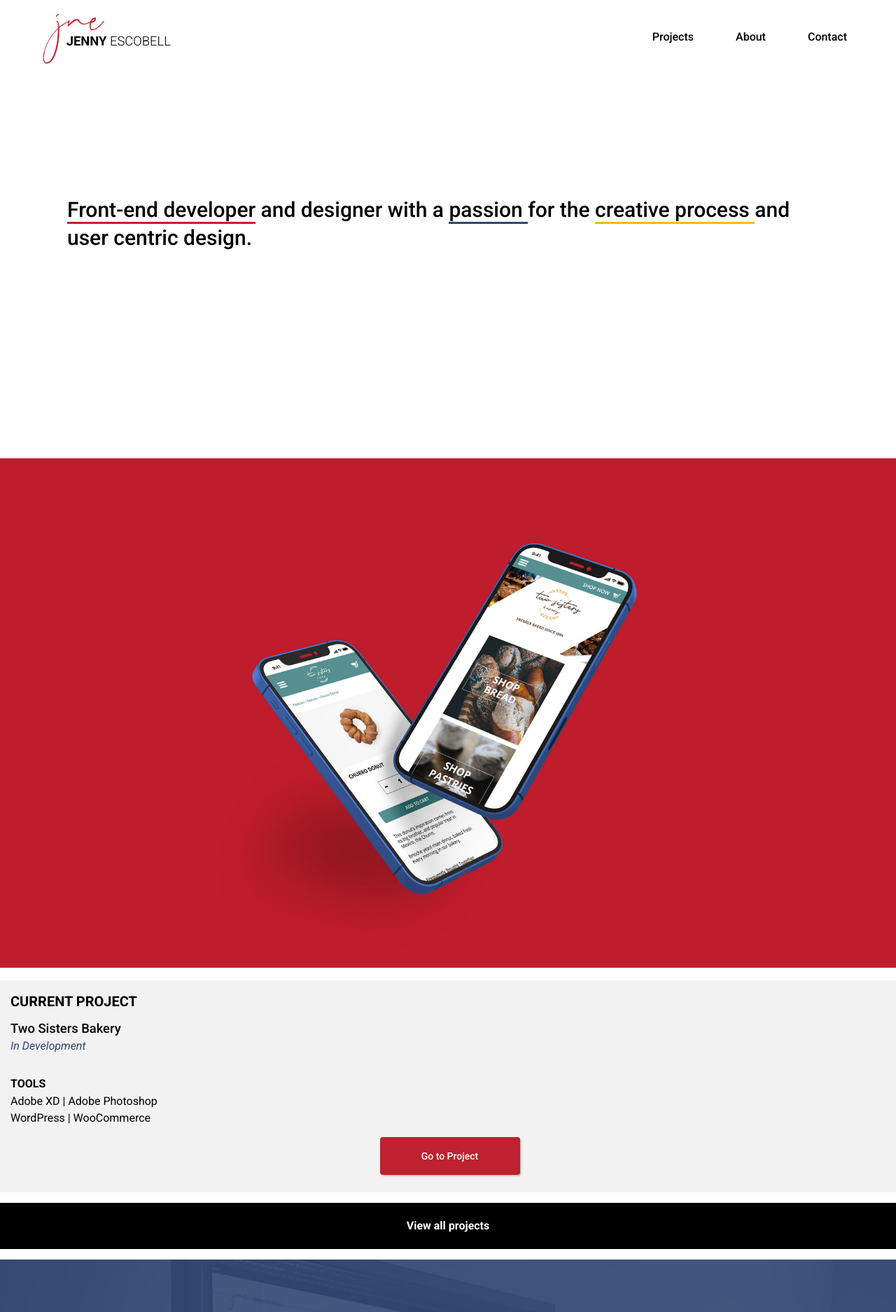
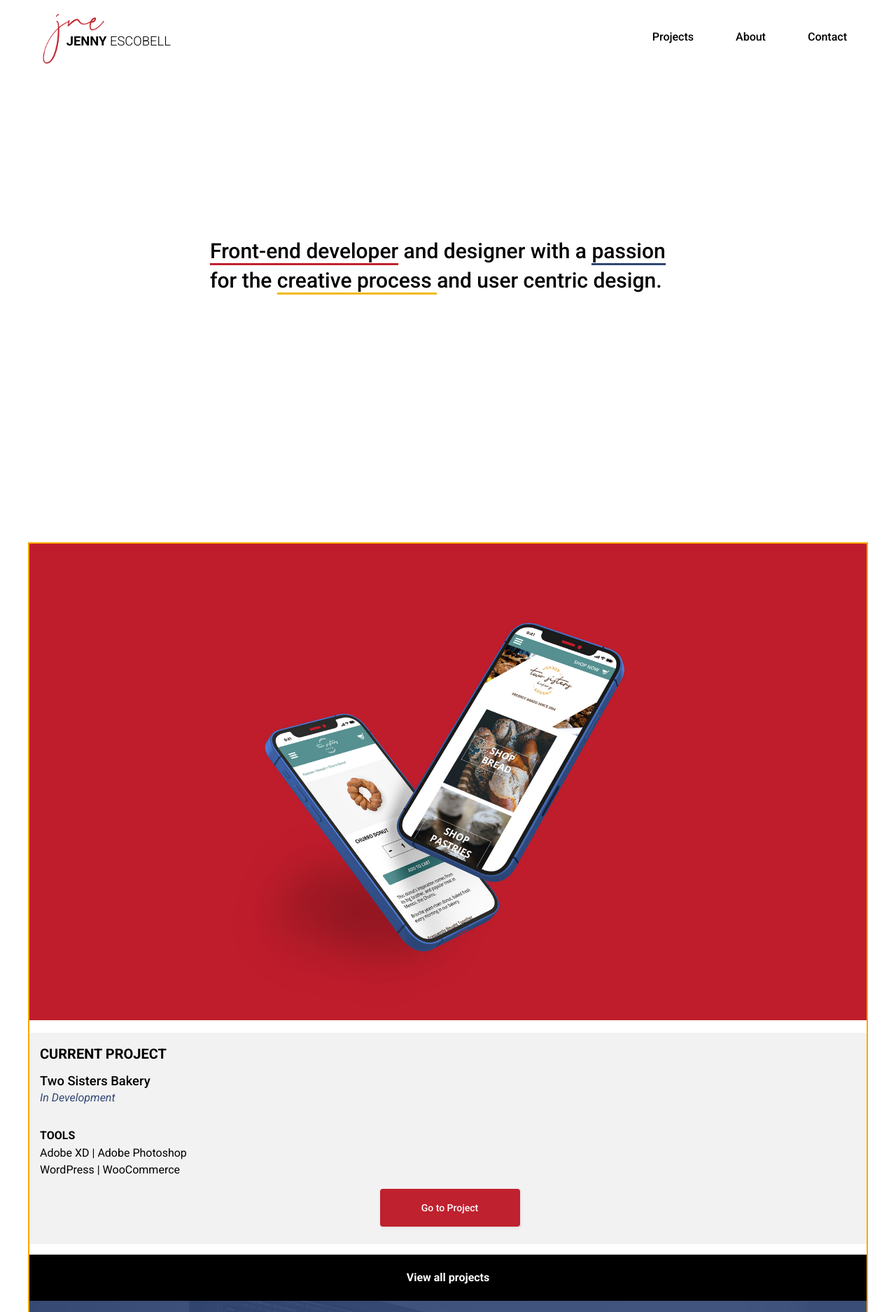
Before and after one commit to jennyesc/portfolio, a PHP site: page / in a window 1280 px wide. Shown: the top 1875 px of the page at 70% size. Run offline with PHP 8.4, Linux system fonts and the light colour scheme; some libraries are stand-ins or nearby versions.

Commit message:
Styling for mobile (home)

```diff
--- /dev/null
+++ b/css/base/_buttons.scss
@@ -0,0 +1,99 @@
+
+//Base Settings
+@use '../base/vars' as *;
+@use '../base/typography' as *;
+@use '../utilities/mixins' as *;
+@use '../utilities/functions' as *;
+
+//buttons and link blocks
+
+.btn-container{
+    display: flex;
+    justify-content: center;
+    margin-top: 15px;
+
+    .faux-btn{
+        display: inline-block;
+        width: 200px;
+        border-radius: $border4;
+        text-align: center;
+        padding: 20px;
+        color: #fff;
+        font-weight: $medium;
+        font-size: 0.875rem;
+        @include box-shadow();
+    }
+
+    .red-btn{
+        background: $jne-red;
+    }
+
+    .blue-btn{
+        background: $jne-blue;
+    }
+
+    .yellow-btn{
+        background: $jne-yellow;
+        color: #000;
+    }
+}
+
+.view-all-btn{
+    background: #000;
+    text-align: center;
+    cursor: pointer;
+
+    a{
+        color: #fff;
+        display: inline-block;
+        width: 100%;
+        padding: 25px;
+        font-weight: $bold;
+
+        &:hover{
+            font-weight: $light;
+            transition: 0.5s;
+        }
+    }
+}
+
+.about-btn{
+    background: $jne-blue;
+    text-align: center;
+
+    a{
+        color: #fff;
+        display: inline-block;
+        width: 100%;
+        padding: 25px;
+        font-weight: $bold;
+
+        &:hover{
+            font-weight: $light;
+            transition: 0.5s;
+        }
+    }
+}
+
+.top-btn{
+    display: none;
+    position: fixed;
+    bottom: 100px;
+    right: 10px;
+    z-index: 99;
+    outline: none;
+    color: $jne-red;
+    cursor: pointer;
+    font-size: 1.5rem;
+    background: none;
+    opacity: 0.8;
+    border: none;
+
+    .fas{
+        border: solid 2px $jne-white;
+        border-radius: 50%;
+        background: $jne-white;
+        font-size: 1.5rem;
+        transition: 1s;
+    }
+}
--- a/css/base/_settings.scss
+++ b/css/base/_settings.scss
@@ -13,96 +13,3 @@ a{
     text-decoration: none;
     color: #000;
 }
-
-//buttons and link blocks
-
-.btn-container{
-    display: flex;
-    justify-content: center;
-    margin-top: 15px;
-
-    .faux-btn{
-        display: inline-block;
-        width: 200px;
-        border-radius: $border4;
-        text-align: center;
-        padding: 20px;
-        color: #fff;
-        font-weight: $medium;
-        font-size: 0.875rem;
-        box-shadow: $shadow;
-    }
-
-    .red-btn{
-        background: $jne-red;
-    }
-
-    .blue-btn{
-        background: $jne-blue;
-    }
-
-    .yellow-btn{
-        background: $jne-yellow;
-        color: #000;
-    }
-}
-
-.view-all-btn{
-    background: #000;
-    text-align: center;
-    cursor: pointer;
-
-    a{
-        color: #fff;
-        display: inline-block;
-        width: 100%;
-        padding: 25px;
-        font-weight: $bold;
-
-        &:hover{
-            font-weight: $light;
-            transition: 0.5s;
-        }
-    }
-}
-
-.about-btn{
-    background: $jne-blue;
-    text-align: center;
-
-    a{
-        color: #fff;
-        display: inline-block;
-        width: 100%;
-        padding: 25px;
-        font-weight: $bold;
-
-        &:hover{
-            font-weight: $light;
-            transition: 0.5s;
-        }
-    }
-}
-
-.top-btn{
-    display: none;
-    position: fixed;
-    bottom: 100px;
-    right: 10px;
-    z-index: 99;
-    outline: none;
-    color: $jne-red;
-    cursor: pointer;
-    font-size: 1.5rem;
-    background: none;
-    opacity: 0.8;
-    border: none;
-
-    .fas{
-        border: solid 2px $jne-white;
-        border-radius: 50%;
-        background: $jne-white;
-        font-size: 1.5rem;
-        transition: 1s;
-    }
-}
--- a/css/base/_vars.scss
+++ b/css/base/_vars.scss
@@ -24,9 +24,6 @@ $black: 900;
 //borders
 $border4: 4px;
 
-//box shadow
-$shadow: 2px 2px 3px -1px rgba(30,16,13,0.35);
-
 $padding: 10px 10px 25px 15px;
 
 //testing
--- a/css/main.scss
+++ b/css/main.scss
@@ -8,7 +8,7 @@
 
 
 //Page Styles
-@use 'pages/home';
+@use 'pages/index';
 @use 'pages/projects';
 @use 'pages/single-project';
 @use 'pages/about';
@@ -23,6 +23,7 @@
 @use 'pages/header';
 @use 'pages/nav';
 @use 'pages/footer';
+@use 'base/buttons';
 
 
 
--- a/css/pages/_accordion.scss
+++ b/css/pages/_accordion.scss
@@ -1,5 +1,6 @@
 
 @use '../base/vars' as *;
+@use '../utilities/mixins' as *;
 
 //Styles for Accordion on project page
 
@@ -91,7 +92,7 @@
       margin: 8px;
       width: 100px;
       height: 100px;
-      box-shadow: $shadow;
+      @include box-shadow;
       border-radius: $border4;
       position: relative;
 
--- a/css/pages/_contact.scss
+++ b/css/pages/_contact.scss
@@ -1,4 +1,5 @@
 @use '../base/vars' as *;
+@use '../utilities/mixins' as *;
 
 //styles for contact page
 
@@ -34,7 +35,7 @@
         line-height: 2rem;
 
         &:hover{
-            box-shadow: $shadow;
+           @include box-shadow();
         }
     }
     .box-text{
--- a/css/pages/_header.scss
+++ b/css/pages/_header.scss
@@ -50,6 +50,7 @@ header{
             height: 90px;
             padding: 10px 0 0 20px;
 
+
             .logo{
                 justify-content: flex-start;
                 width: 50%;
--- a/css/pages/_home.scss
+++ /dev/null
@@ -1,102 +0,0 @@
-@use '../base/vars' as *;
-
-//styles for index page
-
-main{
-    display: grid;
-    grid-row-gap: 15px;
-
-    .intro-container{
-        height: 80vh;
-        margin: 0 auto;
-        display: flex;
-        justify-content: center;
-        align-items: center;
-
-        .intro{
-            width: 85vw;
-            // border: $blueborder;
-            height: 80%;
-            display: flex;
-            align-items: center;
-
-            h2{
-                font-size: 1.875rem;
-                line-height: 2.5rem;
-                font-weight: $medium;
-
-                .red-block{
-                    border-bottom: 3px solid $jne-red;
-                }
-
-                .blue-block{
-                    border-bottom: 3px solid $jne-blue;
-                }
-
-                .yellow-block{
-                    border-bottom: 3px solid $jne-yellow;
-                }
-            }
-        }
-    }
-
-    .current-container{
-        display: grid;
-        flex-wrap: wrap;
-        align-items: center;
-        grid-row-gap: 15px;
-        position: relative;
-
-        img{
-            width: 100%;
-            height: 100%;
-            object-fit: cover;
-        }
-
-        .cur-text-container{
-            padding: $padding;
-            align-content: center;
-            background: $jne-white;
-
-            //styles for .tools and .tools-par are in typography
-        }
-    }
-
-    .about-jenny-container{
-        display: grid;
-        flex-wrap: wrap;
-        align-items: center;
-        grid-row-gap: 15px;
-
-        .about-text-container{
-            padding: 10px 20px 15px 15px;
-            max-width: 550px;
-
-            p{
-                margin-top: 10px;
-                line-height: 1.35rem;
-            }
-        }
-    }
-
-    .index-box-cont{
-        display: grid;
-        grid-template-columns: repeat (2, 2fr);
-        grid-auto-rows: 50px;
-        grid-column-gap: 15px;
-        grid-template-areas:
-                "yellow-box  black-box"
-                "yellow-box  black-box";
-
-
-        .yellow-box{
-            background: $jne-yellow;
-            grid-area: yellow-box;
-        }
-
-        .black-box{
-            background: #000;
-            grid-area: black-box;
-        }
-    }
-}
--- /dev/null
+++ b/css/pages/_index.scss
@@ -0,0 +1,131 @@
+@use '../base/vars' as *;
+@use '../utilities/mixins' as *;
+
+//styles for index page
+
+main{
+    display: grid;
+    grid-row-gap: 15px;
+
+    .intro-container{
+        height: 80vh;
+        margin: 0 auto;
+        display: flex;
+        justify-content: center;
+        align-items: center;
+
+        .intro{
+            width: 85vw;
+            height: 80%;
+            display: flex;
+            align-items: center;
+
+            h2{
+                font-size: 1.875rem;
+                line-height: 2.6rem;
+                font-weight: $medium;
+
+                .red-block{
+                    border-bottom: 3px solid $jne-red;
+                }
+
+                .blue-block{
+                    border-bottom: 3px solid $jne-blue;
+                }
+
+                .yellow-block{
+                    border-bottom: 3px solid $jne-yellow;
+                }
+            }
+        }
+        @media (min-width: 800px){
+            @include mc;
+            max-width: $siteWidth;
+            height: 95vh;
+
+            .intro{
+                max-width: 680px;
+            }
+        }
+
+    }//end intro container
+    .wrapper-desktop{
+        .current-container{
+            display: grid;
+            flex-wrap: wrap;
+            align-items: center;
+            grid-row-gap: 15px;
+            position: relative;
+
+            img{
+                width: 100%;
+                height: 100%;
+                object-fit: cover;
+            }
+
+            .cur-text-container{
+                padding: $padding;
+                align-content: center;
+                background: $jne-white;
+
+                //styles for .tools and .tools-par are in typography
+            }
+        }
+
+        .about-jenny-container{
+            display: grid;
+            flex-wrap: wrap;
+            align-items: center;
+            grid-row-gap: 15px;
+
+            .about-text-container{
+                padding: 10px 20px 15px 15px;
+                max-width: 550px;
+
+                p{
+                    margin-top: 10px;
+                    line-height: 1.35rem;
+                }
+            }
+        }
+
+        .index-box-cont{
+            display: grid;
+            grid-template-columns: repeat (2, 2fr);
+            grid-auto-rows: 50px;
+            grid-column-gap: 15px;
+            grid-template-areas:
+                    "yellow-box  black-box"
+                    "yellow-box  black-box";
+
+
+            .yellow-box{
+                background: $jne-yellow;
+                grid-area: yellow-box;
+            }
+
+            .black-box{
+                background: #000;
+                grid-area: black-box;
+            }
+        }
+
+        @media (min-width: 800px){
+            @include mc;
+            max-width: $siteWidth;
+            border: $orangeborder;
+            display: grid;
+            grid-template-columns: repeat(1, 2fr);
+        //    grid-auto-rows: 300px;
+            // grid-gap: 1rem;
+            // grid-template-areas:
+
+
+
+
+
+
+
+        }//end @media for wrapper desktop
+    }//end wrapper desktop
+} //end main
--- a/css/utilities/_mixins.scss
+++ b/css/utilities/_mixins.scss
@@ -4,19 +4,7 @@
 
 //Mixins
 
-//MC - Centres an element within margin
-
-// @mixin mc($isImage: false, $top: 0, $bottom: 0){
-//     @if($isImage == true){
-//         display: block;
-//     }
-//     margin: {
-//         top: $top;
-//         bottom: $bottom;
-//         left: auto;
-//         right: auto;
-//     }
-// }
+//MC - Centres an element
 
 @mixin mc(){
     max-width: $siteWidth;
@@ -31,3 +19,9 @@
         @content;
     }
 }
+//box shadows
+@mixin box-shadow(){
+    -webkit-box-shadow: 1px 2px 3px 1px rgba(201,201,201,0.3);
+    -moz-box-shadow: 1px 2px 3px 1px rgba(201,201,201,0.3);
+    box-shadow: 1px 2px 3px 1px rgba(201,201,201,0.3);
+}
--- a/index.php
+++ b/index.php
@@ -45,8 +45,9 @@
             </div>
         </section>
 
+        <div class="wrapper-desktop">
             <section class="current-container">
-            <picture>
+                <picture class="cur-img">
                     <source media="(max-width: 500px)" srcset="images/two-sisters-mobile-500.jpg">
                     <source media="(max-width: 750px)" srcset="images/two-sisters-mobile-1000.jpg">
                     <source media="(min-width: 750px)" srcset="images/two-sisters-mobile-1200ls.jpg">
@@ -75,7 +76,7 @@
 
             <section class="about-jenny-container">
 
-            <picture>
+                <picture class="jne-pic">
                     <source media="(max-width: 500px)" srcset="images/about-jenny-320w.jpg">
                     <source media="(max-width: 750px)" srcset="images/about-jenny-750w.jpg">
                     <source media="(min-width: 750px)" srcset="images/about-jenny-1000w.jpg">
@@ -96,9 +97,10 @@
             </article>
 
             <section class="index-box-cont">
-            <div class="yellow-box"><p>Home</p></div>
-            <div class="black-box"><p>Go to projects</p></div>
+                <div class="yellow-box"></div>
+                <div class="black-box"></div>
             </section>
+    </div> <!-- end wrapper desktop  -->
 
         <button onclick="topFunction()" id="myBtn" class="top-btn" title="Go to top"><i class="fas fa-arrow-circle-up"></i> </button>
 
--- a/styles/main.css
+++ b/styles/main.css
@@ -139,88 +139,6 @@ a {
   color: #000;
 }
 
-.btn-container {
-  display: flex;
-  justify-content: center;
-  margin-top: 15px;
-}
-.btn-container .faux-btn {
-  display: inline-block;
-  width: 200px;
-  border-radius: 4px;
-  text-align: center;
-  padding: 20px;
-  color: #fff;
-  font-weight: 500;
-  font-size: 0.875rem;
-  box-shadow: 2px 2px 3px -1px rgba(30, 16, 13, 0.35);
-}
-.btn-container .red-btn {
-  background: #BF212e;
-}
-.btn-container .blue-btn {
-  background: #304673;
-}
-.btn-container .yellow-btn {
-  background: #f2b90c;
-  color: #000;
-}
-
-.view-all-btn {
-  background: #000;
-  text-align: center;
-  cursor: pointer;
-}
-.view-all-btn a {
-  color: #fff;
-  display: inline-block;
-  width: 100%;
-  padding: 25px;
-  font-weight: 700;
-}
-.view-all-btn a:hover {
-  font-weight: 300;
-  transition: 0.5s;
-}
-
-.about-btn {
-  background: #304673;
-  text-align: center;
-}
-.about-btn a {
-  color: #fff;
-  display: inline-block;
-  width: 100%;
-  padding: 25px;
-  font-weight: 700;
-}
-.about-btn a:hover {
-  font-weight: 300;
-  transition: 0.5s;
-}
-
-.top-btn {
-  display: none;
-  position: fixed;
-  bottom: 100px;
-  right: 10px;
-  z-index: 99;
-  outline: none;
-  color: #BF212e;
-  cursor: pointer;
-  font-size: 1.5rem;
-  background: none;
-  opacity: 0.8;
-  border: none;
-}
-.top-btn .fas {
-  border: solid 2px #f2f2f2;
-  border-radius: 50%;
-  background: #f2f2f2;
-  font-size: 1.5rem;
-  transition: 1s;
-}
-
 main {
   display: grid;
   grid-row-gap: 15px;
@@ -240,7 +158,7 @@ main .intro-container .intro {
 }
 main .intro-container .intro h2 {
   font-size: 1.875rem;
-  line-height: 2.5rem;
+  line-height: 2.6rem;
   font-weight: 500;
 }
 main .intro-container .intro h2 .red-block {
@@ -252,51 +170,72 @@ main .intro-container .intro h2 .blue-block {
 main .intro-container .intro h2 .yellow-block {
   border-bottom: 3px solid #f2b90c;
 }
-main .current-container {
+@media (min-width: 800px) {
+  main .intro-container {
+    max-width: 1200px;
+    margin: 0 auto;
+    max-width: 1200px;
+    height: 95vh;
+  }
+  main .intro-container .intro {
+    max-width: 680px;
+  }
+}
+main .wrapper-desktop .current-container {
   display: grid;
   flex-wrap: wrap;
   align-items: center;
   grid-row-gap: 15px;
   position: relative;
 }
-main .current-container img {
+main .wrapper-desktop .current-container img {
   width: 100%;
   height: 100%;
   object-fit: cover;
 }
-main .current-container .cur-text-container {
+main .wrapper-desktop .current-container .cur-text-container {
   padding: 10px 10px 25px 15px;
   align-content: center;
   background: #f2f2f2;
 }
-main .about-jenny-container {
+main .wrapper-desktop .about-jenny-container {
   display: grid;
   flex-wrap: wrap;
   align-items: center;
   grid-row-gap: 15px;
 }
-main .about-jenny-container .about-text-container {
+main .wrapper-desktop .about-jenny-container .about-text-container {
   padding: 10px 20px 15px 15px;
   max-width: 550px;
 }
-main .about-jenny-container .about-text-container p {
+main .wrapper-desktop .about-jenny-container .about-text-container p {
   margin-top: 10px;
   line-height: 1.35rem;
 }
-main .index-box-cont {
+main .wrapper-desktop .index-box-cont {
   display: grid;
   grid-template-columns: repeat 2, 2fr;
   grid-auto-rows: 50px;
   grid-column-gap: 15px;
   grid-template-areas: "yellow-box  black-box" "yellow-box  black-box";
 }
-main .index-box-cont .yellow-box {
+main .wrapper-desktop .index-box-cont .yellow-box {
   background: #f2b90c;
   grid-area: yellow-box;
 }
-main .index-box-cont .black-box {
+main .wrapper-desktop .index-box-cont .black-box {
   background: #000;
   grid-area: black-box;
+}
+@media (min-width: 800px) {
+  main .wrapper-desktop {
+    max-width: 1200px;
+    margin: 0 auto;
+    max-width: 1200px;
+    border: 2px solid orange;
+    display: grid;
+    grid-template-columns: repeat(1, 2fr);
+  }
 }
 
 .current-proj {
@@ -496,7 +435,9 @@ main .index-box-cont .black-box {
   line-height: 2rem;
 }
 .contact-boxes .box:hover {
-  box-shadow: 2px 2px 3px -1px rgba(30, 16, 13, 0.35);
+  -webkit-box-shadow: 1px 2px 3px 1px rgba(201, 201, 201, 0.3);
+  -moz-box-shadow: 1px 2px 3px 1px rgba(201, 201, 201, 0.3);
+  box-shadow: 1px 2px 3px 1px rgba(201, 201, 201, 0.3);
 }
 .contact-boxes .box-text {
   font-family: "Roboto", sans-serif;
@@ -604,7 +545,9 @@ main .index-box-cont .black-box {
   margin: 8px;
   width: 100px;
   height: 100px;
-  box-shadow: 2px 2px 3px -1px rgba(30, 16, 13, 0.35);
+  -webkit-box-shadow: 1px 2px 3px 1px rgba(201, 201, 201, 0.3);
+  -moz-box-shadow: 1px 2px 3px 1px rgba(201, 201, 201, 0.3);
+  box-shadow: 1px 2px 3px 1px rgba(201, 201, 201, 0.3);
   border-radius: 4px;
   position: relative;
 }
@@ -942,4 +885,88 @@ footer p {
   }
 }
 
+.btn-container {
+  display: flex;
+  justify-content: center;
+  margin-top: 15px;
+}
+.btn-container .faux-btn {
+  display: inline-block;
+  width: 200px;
+  border-radius: 4px;
+  text-align: center;
+  padding: 20px;
+  color: #fff;
+  font-weight: 500;
+  font-size: 0.875rem;
+  -webkit-box-shadow: 1px 2px 3px 1px rgba(201, 201, 201, 0.3);
+  -moz-box-shadow: 1px 2px 3px 1px rgba(201, 201, 201, 0.3);
+  box-shadow: 1px 2px 3px 1px rgba(201, 201, 201, 0.3);
+}
+.btn-container .red-btn {
+  background: #BF212e;
+}
+.btn-container .blue-btn {
+  background: #304673;
+}
+.btn-container .yellow-btn {
+  background: #f2b90c;
+  color: #000;
+}
+
+.view-all-btn {
+  background: #000;
+  text-align: center;
+  cursor: pointer;
+}
+.view-all-btn a {
+  color: #fff;
+  display: inline-block;
+  width: 100%;
+  padding: 25px;
+  font-weight: 700;
+}
+.view-all-btn a:hover {
+  font-weight: 300;
+  transition: 0.5s;
+}
+
+.about-btn {
+  background: #304673;
+  text-align: center;
+}
+.about-btn a {
+  color: #fff;
+  display: inline-block;
+  width: 100%;
+  padding: 25px;
+  font-weight: 700;
+}
+.about-btn a:hover {
+  font-weight: 300;
+  transition: 0.5s;
+}
+
+.top-btn {
+  display: none;
+  position: fixed;
+  bottom: 100px;
+  right: 10px;
+  z-index: 99;
+  outline: none;
+  color: #BF212e;
+  cursor: pointer;
+  font-size: 1.5rem;
+  background: none;
+  opacity: 0.8;
+  border: none;
+}
+.top-btn .fas {
+  border: solid 2px #f2f2f2;
+  border-radius: 50%;
+  background: #f2f2f2;
+  font-size: 1.5rem;
+  transition: 1s;
+}
+
 /*# sourceMappingURL=main.css.map */
```
Lines whose indentation alone changed are shown as unchanged.
